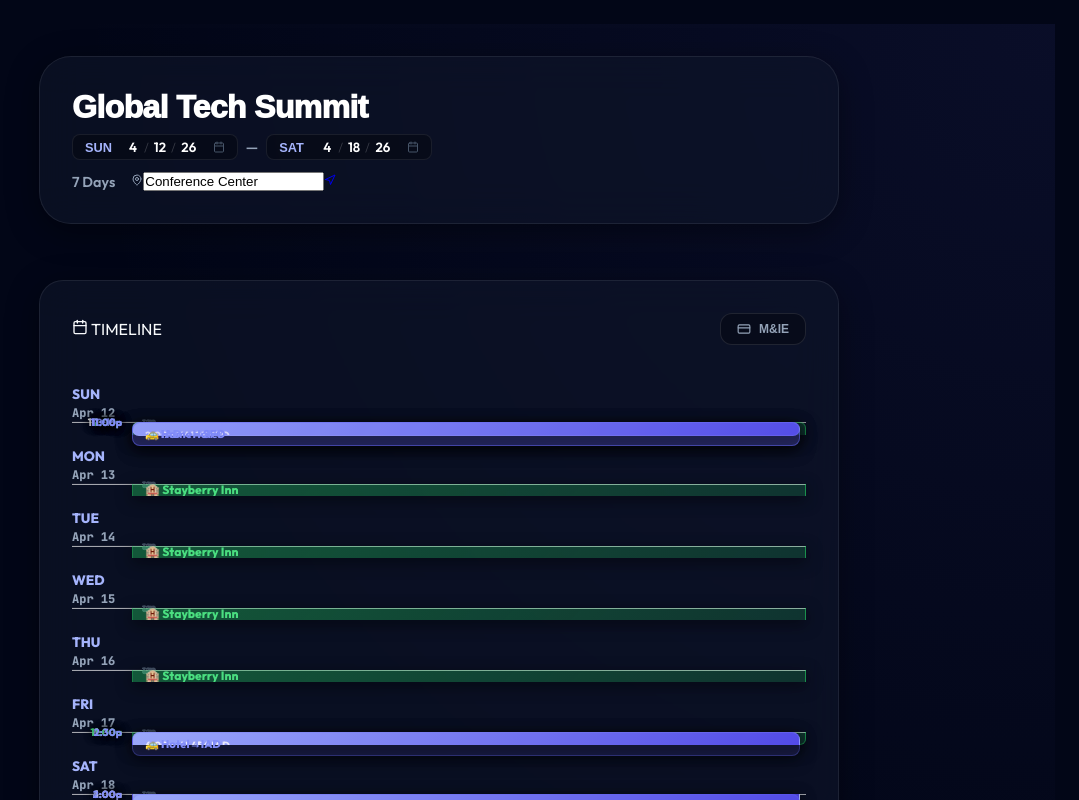
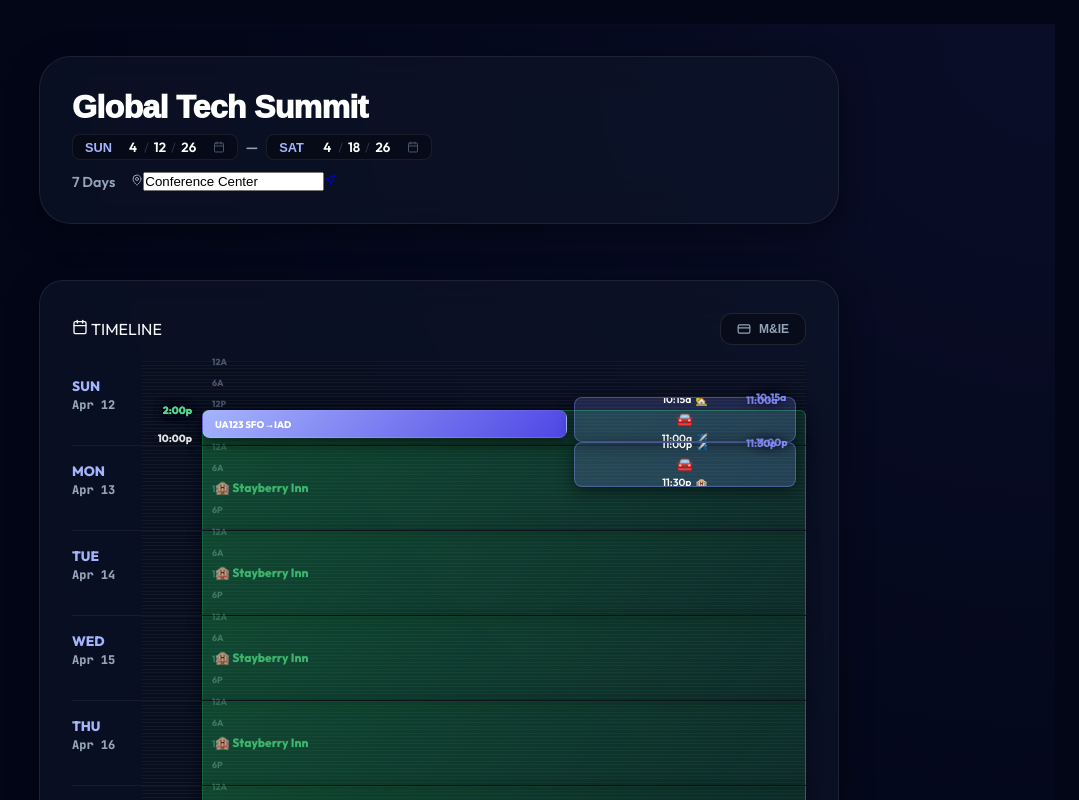
Before and after one commit to outofthisworldapps/work-travel, a React (Vite) app: page / in a window 1280 px wide. Shown: the top 800 px of the page, without its empty margins (201-1280 px from the left). Built offline with nearby package versions, Linux system fonts and the light colour scheme.

Commit message:
Refine timeline height, travel block format, and hotel dates

```diff
--- a/src/App.jsx
+++ b/src/App.jsx
@@ -155,7 +155,7 @@ const TimelineDay = ({ day, dayIndex, totalDays, flights, currentRates, onUpdate
                 onClick={() => onEditEvent({ type: 'flight', id: s.parentFlight.id, segmentId: s.id })}
                 style={{
                   top: `${getPosition(startPos)}%`,
-                  height: `${Math.max(getPosition(endPos) - getPosition(startPos), 3)}%`,
+                  height: `${Math.max(getPosition(endPos) - getPosition(startPos), 15)}%`,
                   zIndex: 2,
                   borderRadius: isOvernight ? (isDeparturePart ? '8px 8px 0 0' : '0 0 8px 8px') : '8px',
                   borderBottom: (isOvernight && isDeparturePart) ? 'none' : undefined,
@@ -164,8 +164,7 @@ const TimelineDay = ({ day, dayIndex, totalDays, flights, currentRates, onUpdate
               >
                 {(!isOvernight || isDeparturePart) && (
                   <div className="tl-event-label flight-label-compact">
-                    <div className="tl-f-top">{s.depTime.toLowerCase()} {s.airlineCode}{s.flightNumber} {s.depPort}</div>
-                    <div className="tl-f-bottom">{s.arrTime.toLowerCase()} {s.arrPort}</div>
+                    <div className="tl-f-top">{s.airlineCode}{s.flightNumber} {s.depPort}→{s.arrPort}</div>
                   </div>
                 )}
               </div>
@@ -236,24 +235,39 @@ const TimelineDay = ({ day, dayIndex, totalDays, flights, currentRates, onUpdate
           const start = parseTime(l.time);
           if (start === null || isNaN(start)) return null;
 
+          const duration = (l.from === 'Home' || l.to === 'Home') ? 0.75 : 0.5;
+          const end = start + duration;
+
+          const getEmoji = (loc) => {
+            if (loc === 'Home') return '🏡';
+            if (loc === 'Hotel') return '🏨';
+            return '✈️';
+          };
+
           return (
             <React.Fragment key={l.id}>
               <div className="tl-marker-time travel" style={{ top: `${getPosition(start)}%` }}>{l.time.toLowerCase()}</div>
+              <div className="tl-marker-time travel arr" style={{ top: `${getPosition(end)}%`, right: '15px' }}>{formatTime(end).toLowerCase()}</div>
               <div
                 className="tl-event travel-event clickable"
                 onClick={() => onEditEvent({ type: 'leg', id: l.id, dayId: day.id })}
                 style={{
                   top: `${getPosition(start)}%`,
-                  height: '24px',
-                  background: 'rgba(99, 102, 241, 0.15)',
+                  height: `${Math.max(getPosition(end) - getPosition(start), 20)}%`,
+                  minHeight: '45px',
+                  background: 'rgba(129, 140, 248, 0.2)',
                   color: '#818cf8',
-                  border: '1px solid rgba(99, 102, 241, 0.3)',
-                  left: '60px',
-                  zIndex: 4
+                  border: '1px solid rgba(129, 140, 248, 0.4)',
+                  left: '65%',
+                  right: '10px',
+                  zIndex: 4,
+                  padding: '4px'
                 }}
               >
-                <div className="tl-event-label">
-                  {l.type === 'uber' ? '🚕' : (l.type === 'drive' ? '🚗' : '📍')} {l.from}→{l.to}
+                <div className="tl-event-label travel-vertical-label">
+                  <div className="tl-v-row"><span className="tl-v-time">{l.time.toLowerCase()}</span> {getEmoji(l.from)}</div>
+                  <div className="tl-v-icon">{l.type === 'uber' ? '🚘' : (l.type === 'drive' ? '🚗' : '📍')}</div>
+                  <div className="tl-v-row"><span className="tl-v-time">{formatTime(end).toLowerCase()}</span> {getEmoji(l.to)}</div>
                 </div>
               </div>
             </React.Fragment>
@@ -1772,7 +1786,7 @@ function App() {
         if (arrDateStr && arrDateStr > maxDateStr) {
           needsUpdate = true;
           maxDateStr = arrDateStr;
-          newEnd = new Date(arrDateStr);
+          newEnd = parse(arrDateStr, 'yyyy-MM-dd', new Date());
         }
       });
     });
@@ -1802,11 +1816,8 @@ function App() {
     const lastDepSeg = [...sorted].reverse().find(s => s.depPort && s.depPort.toLowerCase() !== 'home');
 
     if (firstArrSeg && lastDepSeg) {
-      const arrDateObj = new Date(firstArrSeg.arr);
-      const depDateObj = new Date(lastDepSeg.dep);
-
-      arrivalDate = arrDateObj;
-      departureDate = depDateObj;
+      arrivalDate = parse(firstArrSeg.arr, 'yyyy-MM-dd', new Date());
+      departureDate = parse(lastDepSeg.dep, 'yyyy-MM-dd', new Date());
     }
 
 
@@ -2267,8 +2278,11 @@ function App() {
         .mie-toggle-btn.active:hover { background: var(--accent); opacity: 0.9; }
 
         .timeline-section-panel { padding: 2rem; background: var(--glass); border-radius: 1.5rem; border: 1px solid var(--border); margin-bottom: 2rem; overflow: visible; }
-        .vertical-timeline { overflow: visible; }
-        .timeline-date-side { width: 70px; flex-shrink: 0; display: flex; flex-direction: column; align-items: flex-start; justify-content: flex-start; padding-top: 1.5rem; gap: 2px; border-bottom: 1px solid rgba(255,255,255,0.05); }
+        .vertical-timeline { overflow: visible; display: flex; flex-direction: column; }
+        .timeline-day-row { display: flex; min-height: 85px; }
+        .timeline-date-side { width: 70px; flex-shrink: 0; display: flex; flex-direction: column; align-items: flex-start; justify-content: flex-start; padding-top: 1rem; gap: 2px; border-bottom: 1px solid rgba(255,255,255,0.05); }
+
+
 
         .tl-dw { font-weight: 950; color: var(--accent); font-size: 0.85rem; text-transform: uppercase; }
         .tl-dm { font-size: 0.75rem; color: var(--subtext); font-weight: 800; font-family: 'JetBrains Mono', monospace; }
@@ -2280,9 +2294,13 @@ function App() {
         .tl-marker-time { position: absolute; left: 5px; width: 45px; font-size: 0.65rem; font-weight: 950; color: var(--accent); transform: translateY(-50%); text-align: right; pointer-events: none; z-index: 50; text-shadow: 0 0 10px rgba(0,0,0,0.8); }
         .tl-marker-time.arr { color: #f8fafc; opacity: 0.9; }
         .tl-marker-time.hotel { color: #4ade80; }
-        .tl-marker-time.travel { color: #818cf8; }
-
-        .tl-event { position: absolute; left: 60px; right: 6px; border-radius: 8px; padding: 6px 12px; font-size: 0.7rem; font-weight: 950; overflow: hidden; display: flex; align-items: center; box-shadow: 0 4px 15px rgba(0,0,0,0.5); border: 1px solid rgba(255,255,255,0.1); transition: transform 0.2s; }
+        .tl-marker-time.travel { color: #818cf8; left: auto; right: 5px; text-align: left; }
+
+        .tl-event { position: absolute; left: 60px; right: 10px; border-radius: 8px; padding: 6px 12px; font-size: 0.7rem; font-weight: 950; overflow: hidden; display: flex; align-items: center; box-shadow: 0 4px 15px rgba(0,0,0,0.5); border: 1px solid rgba(255,255,255,0.1); transition: transform 0.2s; }
+        .tl-event.flight-event { width: 55%; z-index: 10; }
+        .tl-event.travel-event { z-index: 20; }
+        .tl-event.hotel-event { width: auto; left: 60px; right: 10px; opacity: 0.8; }
+
         .tl-event.clickable { cursor: pointer; }
         .tl-event.clickable:hover { transform: scale(1.005); filter: brightness(1.1); z-index: 30 !important; }
         .flight-event { background: linear-gradient(135deg, var(--accent), #4f46e5); color: #fff; }
@@ -2302,9 +2320,15 @@ function App() {
         .tl-meal-chip.active .tl-m-label, .tl-meal-chip.active .tl-m-price { color: #fff; }
         .tl-meal-chip:hover:not(.active) { background: rgba(255,255,255,0.05); }
 
-        .flight-label-compact { display: flex; flex-direction: column; width: 100%; height: 100%; justify-content: space-between; padding: 2px 0; }
-        .tl-f-top { font-size: 0.65rem; font-weight: 950; }
-        .tl-f-bottom { font-size: 0.65rem; font-weight: 950; text-align: right; }
+        .flight-label-compact { display: flex; align-items: center; width: 100%; height: 100%; padding: 2px 0; }
+        .tl-f-top { font-size: 0.6rem; font-weight: 950; text-overflow: ellipsis; overflow: hidden; white-space: nowrap; }
+
+        .travel-vertical-label { display: flex; flex-direction: column; align-items: center; justify-content: center; width: 100%; height: 100%; font-size: 0.6rem; line-height: 1.1; gap: 4px; }
+        .tl-v-row { display: flex; align-items: center; gap: 4px; }
+        .tl-v-time { font-weight: 600; color: #fff; font-size: 0.65rem; }
+        .tl-v-icon { font-size: 0.85rem; margin: 2px 0; }
+
+
 
         /* Hotel Row Fixes */
         .hotel-row-item { background: rgba(0,0,0,0.2); border-radius: 1rem; padding: 1rem; margin-bottom: 0.75rem; border: 1px solid rgba(255,255,255,0.03); }
```
Also changed, not shown: 1 other file (tests, documents, lock files or other folders).
